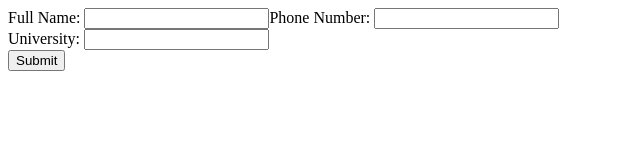
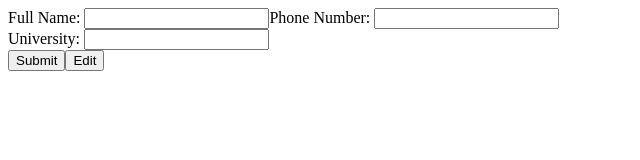
Before and after one commit to hripple46/cv-project, a React (Create React App) app: page / in a window 1280 px wide. Shown: the top 160 px of the page, without its empty margins (0-640 px from the left). Built offline with nearby package versions, Linux system fonts and the light colour scheme.

Commit message:
added edit button that re-renders the input fields with exisiting inputs

```diff
--- a/src/components/Form.js
+++ b/src/components/Form.js
@@ -17,6 +17,12 @@ export default class Form extends Component {
     });
     console.log(this.state);
   };
+  editForm = (e) => {
+    e.preventDefault();
+    this.setState({
+      formStatus: false,
+    });
+  };
 
   render() {
     return (
@@ -25,6 +31,7 @@ export default class Form extends Component {
           <GeneralInfo isSubmitted={this.state.formStatus} />
           <Education isSubmitted={this.state.formStatus} />
           <input type="submit"></input>
+          <button onClick={this.editForm}>Edit</button>
         </form>
       </div>
     );
```
